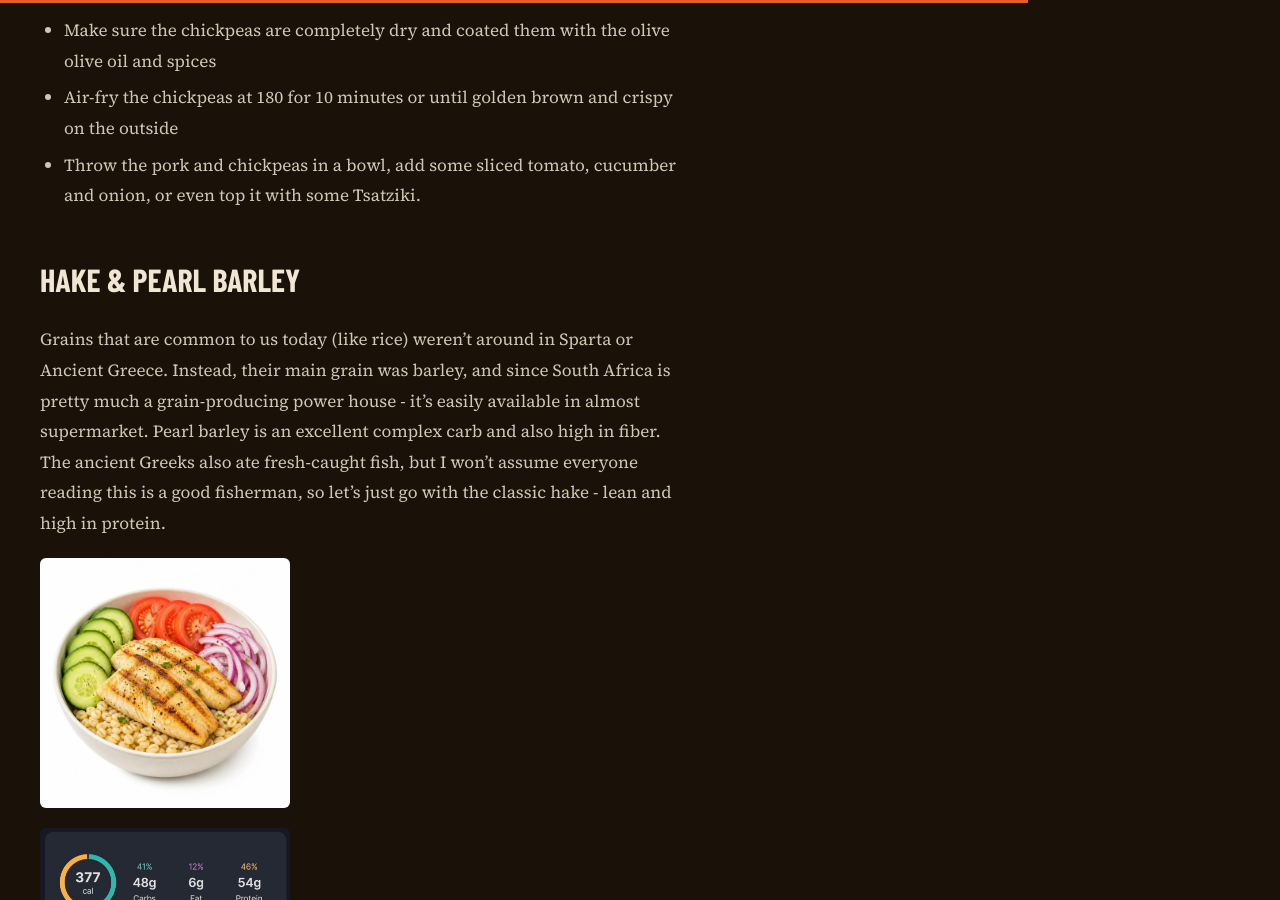
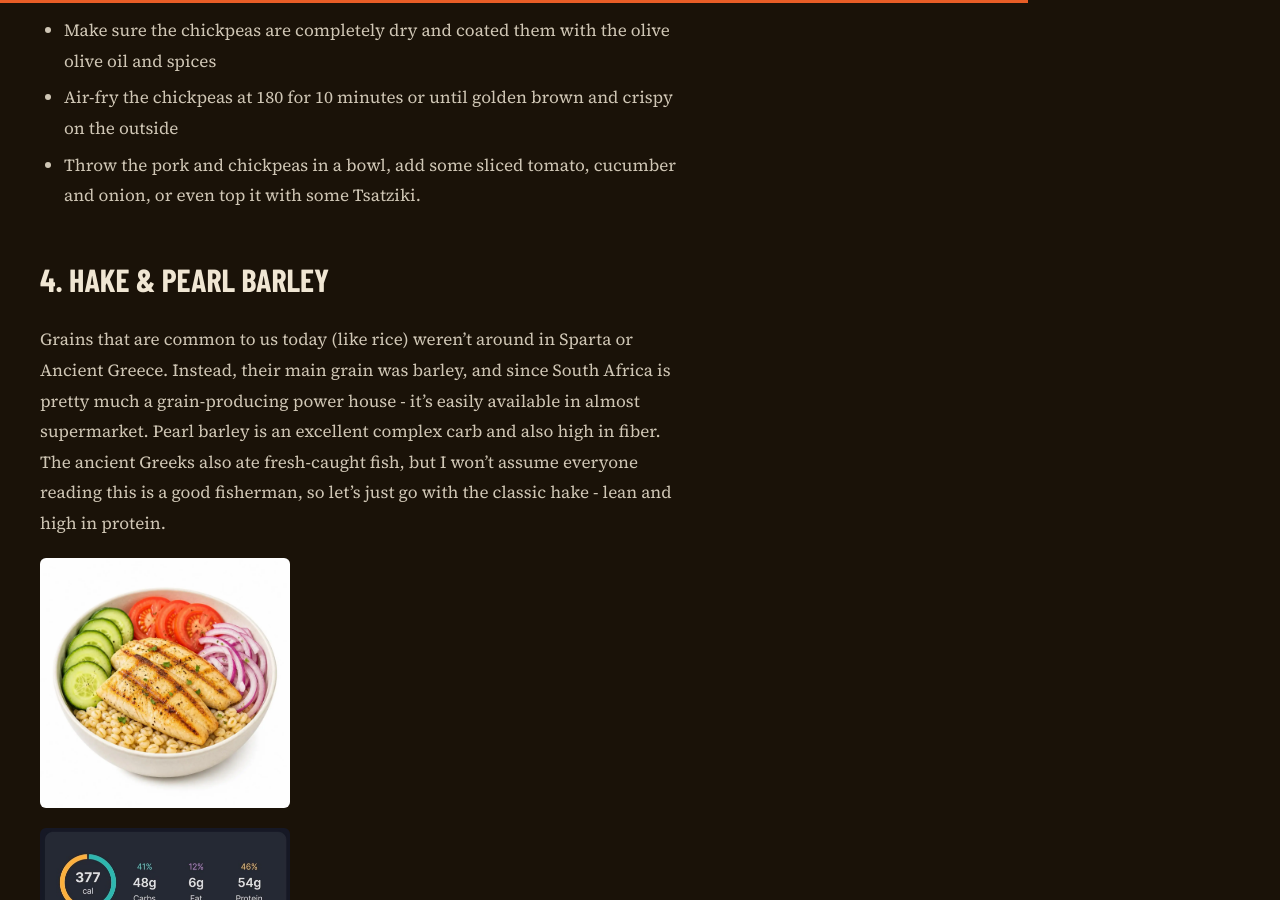
Before and after one commit to Viddy-8112/gymgeek, a Jekyll site: the page built from _posts/2026-08-18-eat-like-a-spartan.md, in a window 1280 px wide and 900 px high, scrolled down 5674 px. Built offline with Jekyll 4.4.1, drawn with Linux system fonts in a browser that asks for light colours; some web fonts are replaced; comment, search, counter and statistics services are not loaded.

Commit message:
fixed meal numbering of spartan article

```diff
--- a/_posts/2026-08-18-eat-like-a-spartan.md
+++ b/_posts/2026-08-18-eat-like-a-spartan.md
@@ -110,7 +110,7 @@ Pork tenderloin is bit harder to find, but I've seen them stocked in high-end Ch
 - Throw the pork and chickpeas in a bowl, add some sliced tomato, cucumber and onion, or even top it with some Tsatziki.
 
 
-## Hake & Pearl Barley
+## 4. Hake & Pearl Barley
 
 Grains that are common to us today (like rice) weren't around in Sparta or Ancient Greece. Instead, their main grain was barley, and since South Africa is pretty much a grain-producing power house - it's easily available in almost supermarket. Pearl barley is an excellent complex carb and also high in fiber.<br>
 The ancient Greeks also ate fresh-caught fish, but I won't assume everyone reading this is a good fisherman, so let's just go with the classic hake - lean and high in protein.<br>
```
